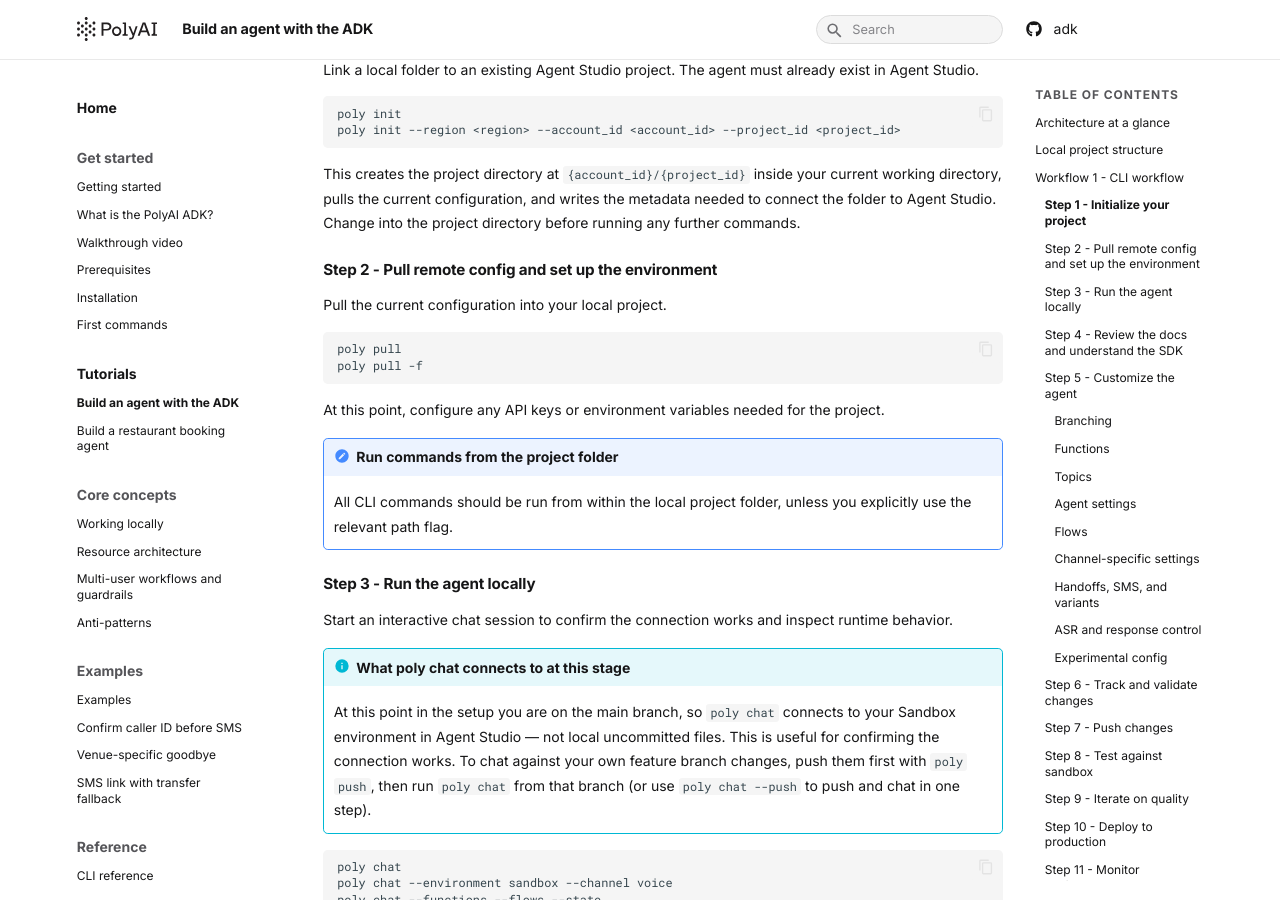
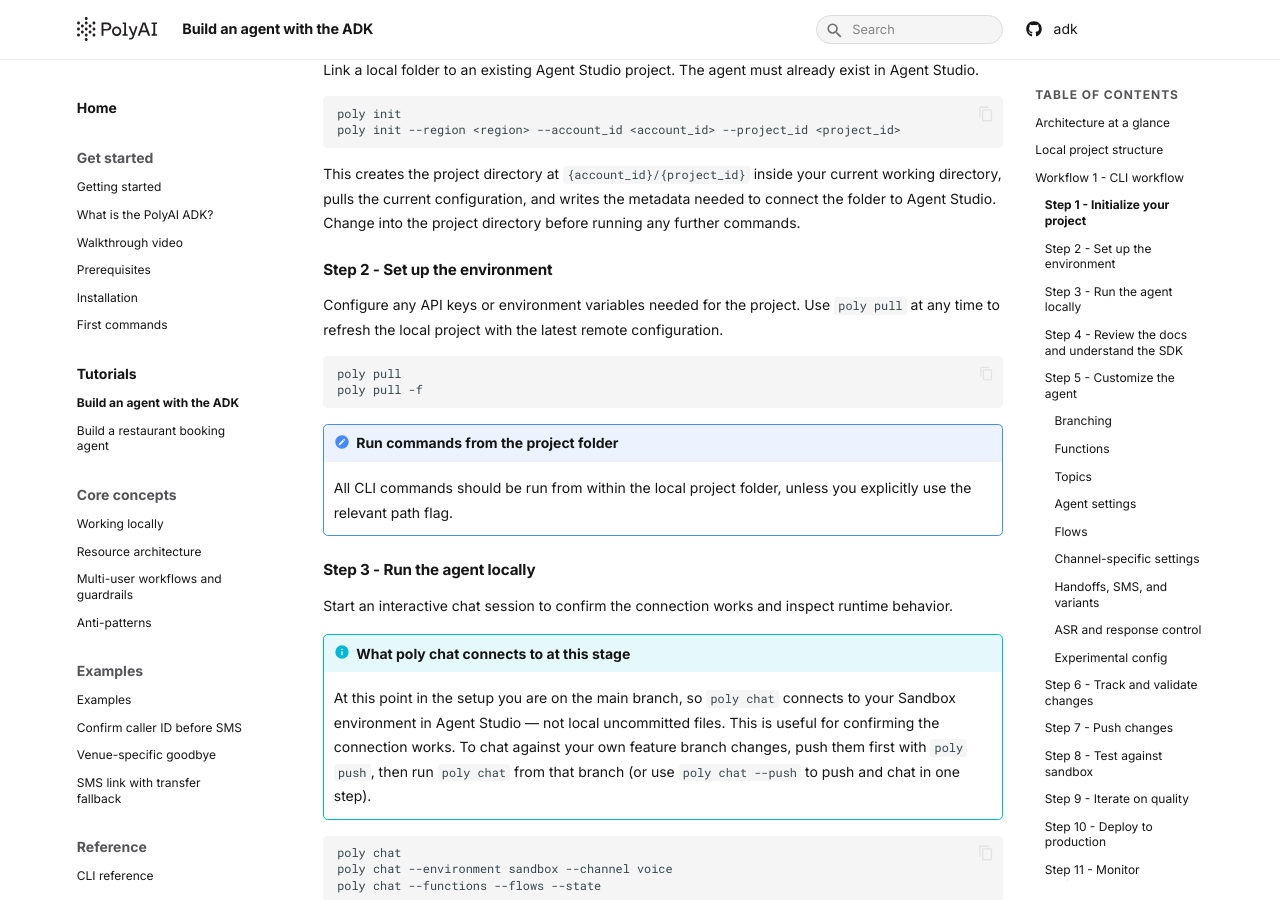
Before and after one commit to polyai/adk, an MkDocs documentation site: the page built from docs/docs/tutorials/build-an-agent.md, in a window 1280 px wide and 900 px high, scrolled down 2085 px. Built offline with MkDocs 1.6.1 and Material for MkDocs 9.7.7, drawn with Linux system fonts in a browser that asks for light colours.

Commit message:
docs: fix broken link and redundant pull step found in full audit
- concepts/resource-architecture.md: remove broken cross-reference to
  non-existent section in anti-patterns.md; the concept is already
  covered inline
- tutorials/build-an-agent.md: reframe Step 2 as environment setup
  rather than initial pull, since poly init already pulls; note that
  poly pull is for refreshing

```diff
--- a/docs/docs/tutorials/build-an-agent.md
+++ b/docs/docs/tutorials/build-an-agent.md
@@ -105,16 +105,14 @@
 
 This creates the project directory at `{account_id}/{project_id}` inside your current working directory, pulls the current configuration, and writes the metadata needed to connect the folder to Agent Studio. Change into the project directory before running any further commands.
 
-### Step 2 - Pull remote config and set up the environment
+### Step 2 - Set up the environment
 
-Pull the current configuration into your local project.
+Configure any API keys or environment variables needed for the project. Use `poly pull` at any time to refresh the local project with the latest remote configuration.
 
 ~~~bash
 poly pull
 poly pull -f
 ~~~
-
-At this point, configure any API keys or environment variables needed for the project.
 
 !!! note "Run commands from the project folder"
 
```
Also changed, not shown: docs/docs/concepts/resource-architecture.md (+0 -2 lines).
